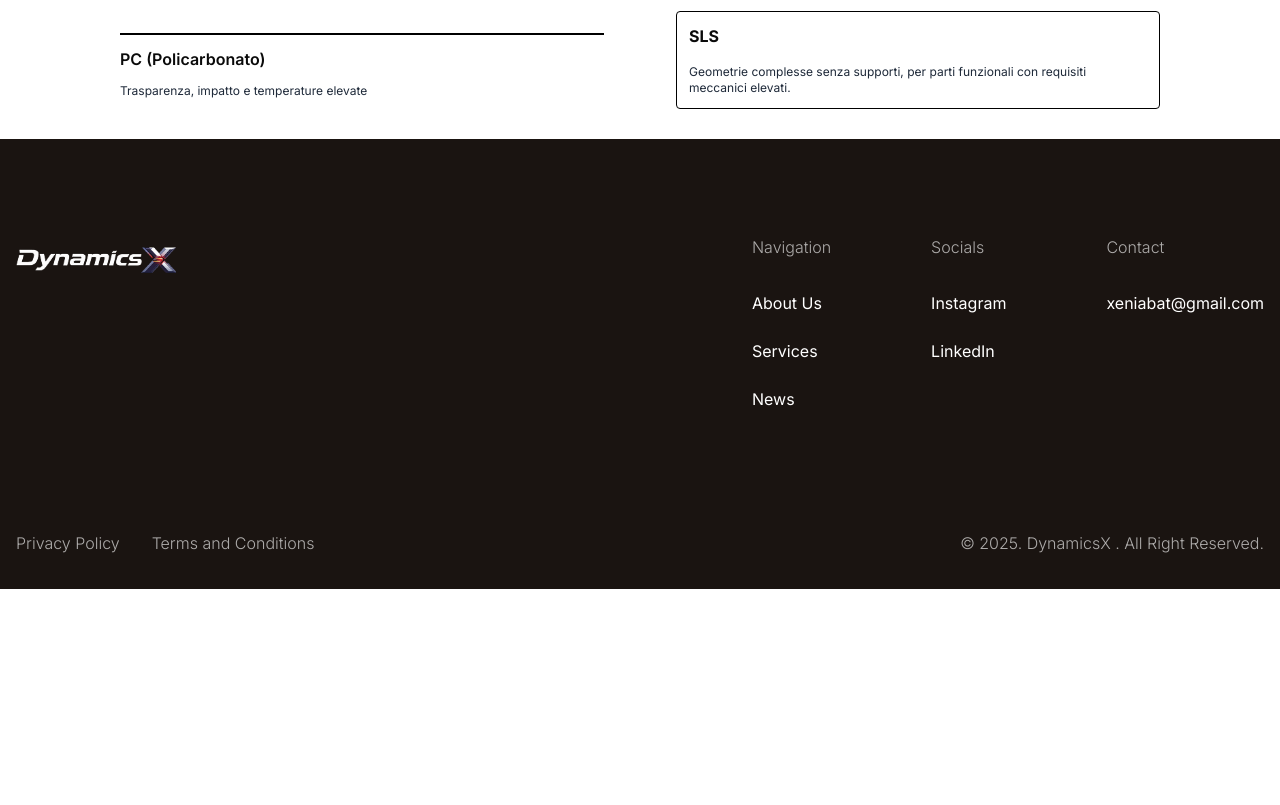
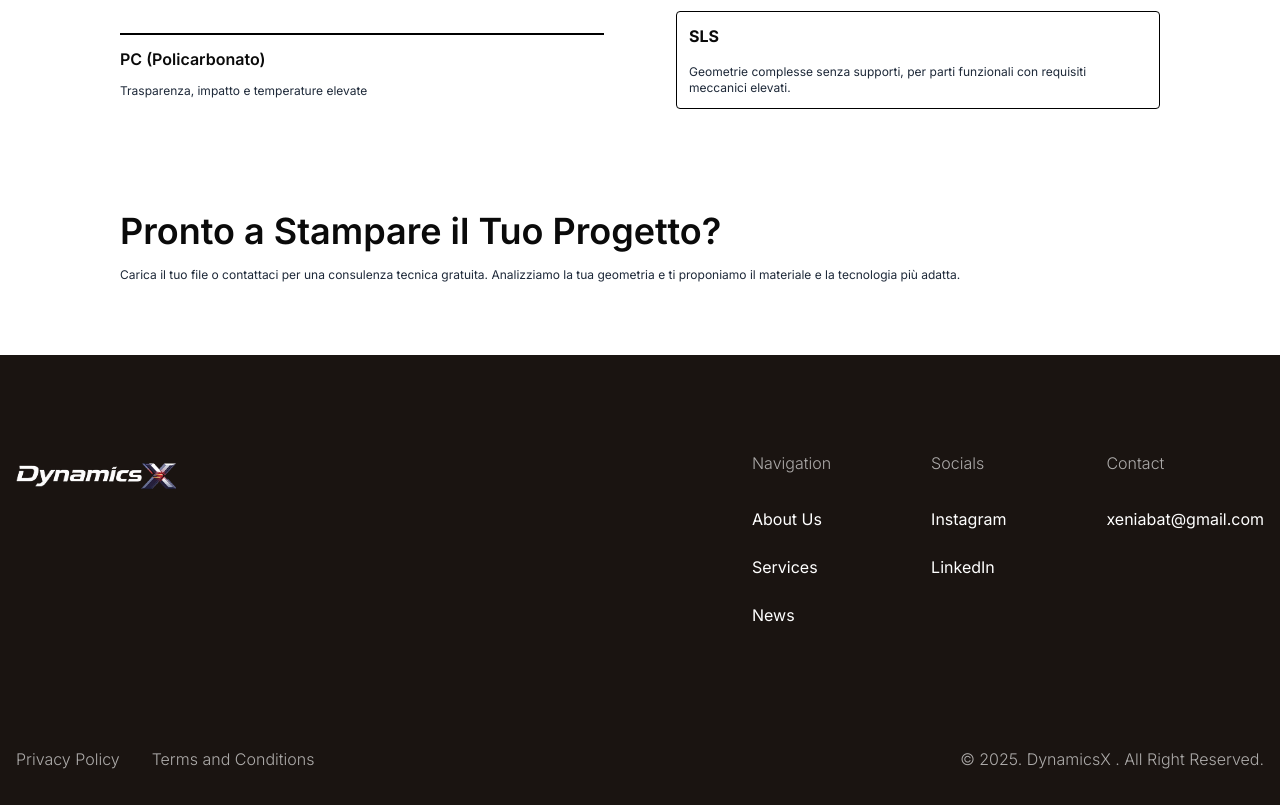
Before and after one commit to alimuzzaman-zamaddar/dynamic-x-project, a React (Vite) app: page /industrial in a window 1280 px wide. Shown: the part 1420-2225 px from the top of the page. Before the commit the page ends 2009 px from the top, so only its background shows below. Built offline with nearby package versions, Linux system fonts and the light colour scheme.

Commit message:
feat:works for insdutriali section

```diff
--- a/src/components/PagesComponent/HomPage/Industrial.jsx
+++ b/src/components/PagesComponent/HomPage/Industrial.jsx
@@ -2,6 +2,7 @@ import React from 'react'
 import NewBanner from '../../CommonComponents/NewBanner'
 import Dime from "../../PagesComponent/industrial/Dime"
 import Materiali from "../../PagesComponent/industrial/Materiali"
+import Pronto from "../../PagesComponent/industrial/Pronto"
 import InduatrialBg from "../../../assets/img/industrial/industrialbg.png"
 
 const Industrial = () => {
@@ -9,7 +10,8 @@ const Industrial = () => {
     <section>
       <NewBanner image={InduatrialBg} title={"DIME & COMPONENTI INDUSTRIALI"} />
       <Dime />
-      <Materiali/>
+      <Materiali />
+      <Pronto/>
     </section>
   )
 }
--- /dev/null
+++ b/src/components/PagesComponent/industrial/Pronto.jsx
@@ -0,0 +1,15 @@
+import React from 'react'
+import Container from '../../../shared/Container'
+
+const Pronto = () => {
+  return (
+    <section className='lg:py-18 py-8'>
+      <Container>
+        <h2 className='lg:text-4xl text-2xl font-semibold text-[#0A0A0A]'>Pronto a Stampare il Tuo Progetto?</h2>
+        <p className='text-xs font-normal text-[#1E2939] pt-4'>Carica il tuo file o contattaci per una consulenza tecnica gratuita. Analizziamo la tua geometria e ti proponiamo il materiale e la tecnologia più adatta.</p>
+      </Container>
+    </section>
+  )
+}
+
+export default Pronto
```
